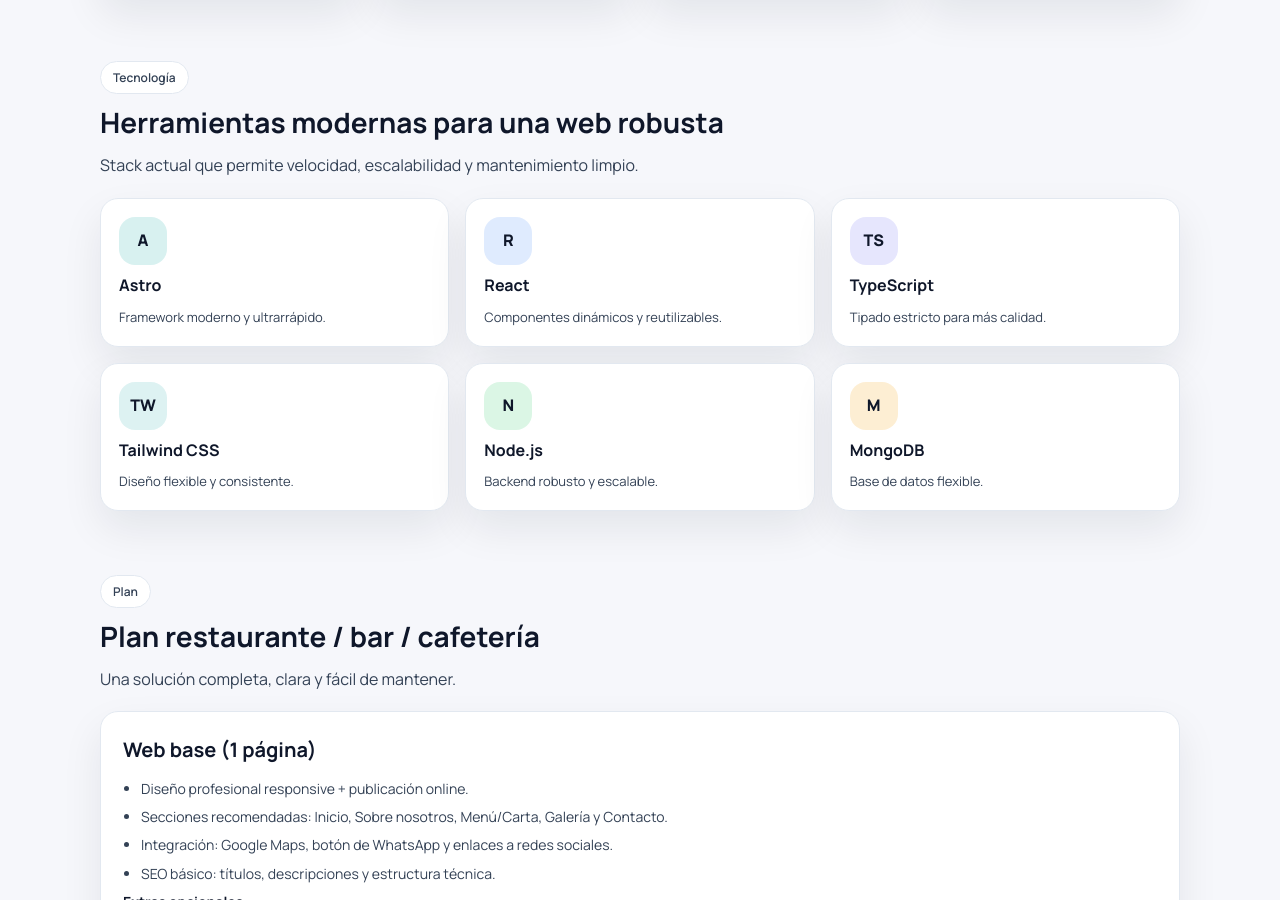
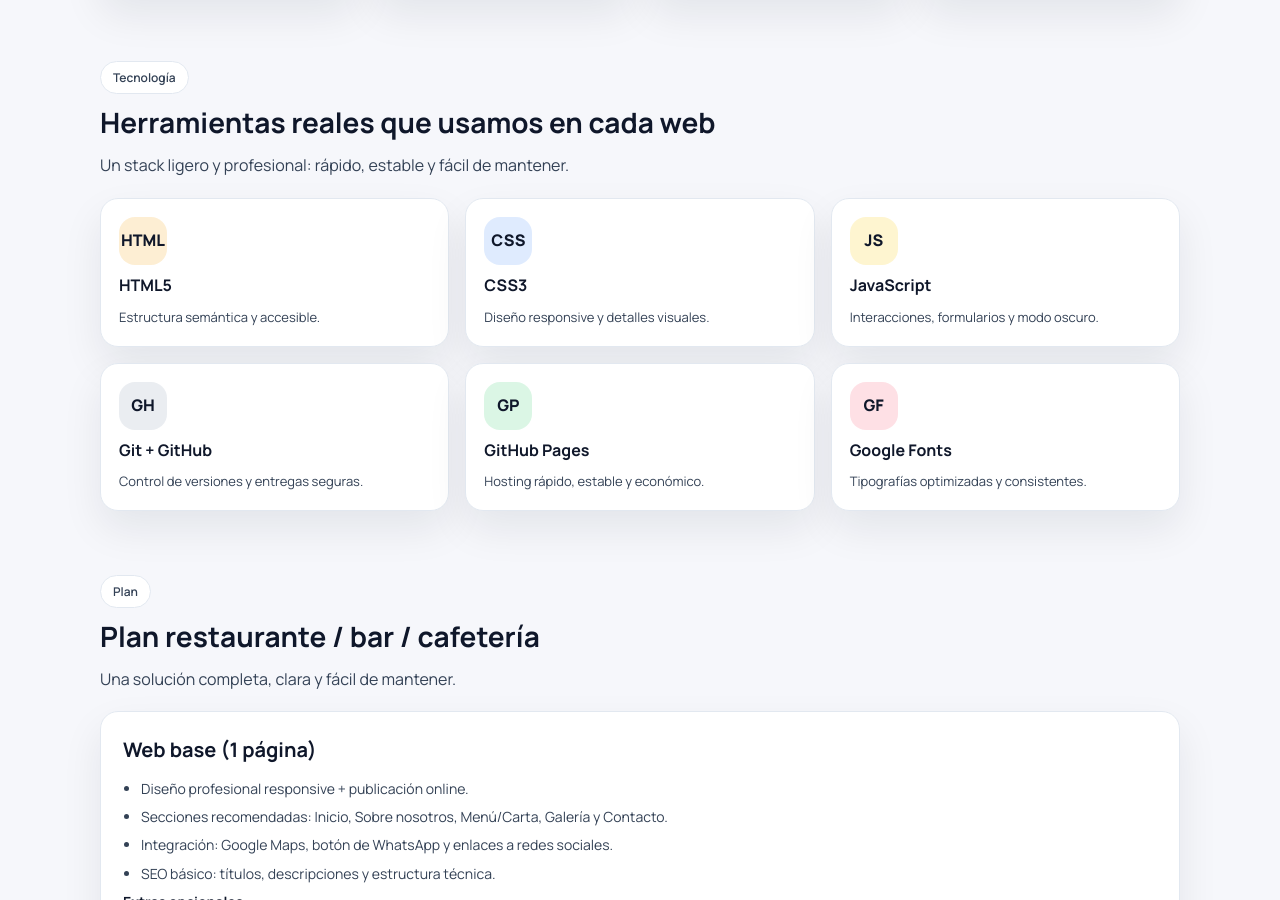
Before and after one commit to iM1GU1/im1gu1.github.io, a plain HTML site: page index.html in a window 1280 px wide. Shown: the part 992-1892 px from the top of the page. Drawn offline with Linux system fonts and the light colour scheme.

Commit message:
Actualiza tecnologia real

```diff
--- a/index.html
+++ b/index.html
@@ -455,41 +455,41 @@
         <div class="section-head">
           <div>
             <div class="eyebrow">Tecnología</div>
-            <h2>Herramientas modernas para una web robusta</h2>
-            <p>Stack actual que permite velocidad, escalabilidad y mantenimiento limpio.</p>
+            <h2>Herramientas reales que usamos en cada web</h2>
+            <p>Un stack ligero y profesional: rápido, estable y fácil de mantener.</p>
           </div>
         </div>
 
         <div class="grid grid-3" style="margin-top:20px">
           <div class="card tech-card reveal" style="--delay:.05s">
-            <div class="tech-icon" style="--tech-bg:rgba(14,165,164,.16)">A</div>
-            <h3>Astro</h3>
-            <p>Framework moderno y ultrarrápido.</p>
+            <div class="tech-icon" style="--tech-bg:rgba(245,158,11,.18)">HTML</div>
+            <h3>HTML5</h3>
+            <p>Estructura semántica y accesible.</p>
           </div>
           <div class="card tech-card reveal" style="--delay:.1s">
-            <div class="tech-icon" style="--tech-bg:rgba(59,130,246,.16)">R</div>
-            <h3>React</h3>
-            <p>Componentes dinámicos y reutilizables.</p>
+            <div class="tech-icon" style="--tech-bg:rgba(59,130,246,.16)">CSS</div>
+            <h3>CSS3</h3>
+            <p>Diseño responsive y detalles visuales.</p>
           </div>
           <div class="card tech-card reveal" style="--delay:.15s">
-            <div class="tech-icon" style="--tech-bg:rgba(99,102,241,.16)">TS</div>
-            <h3>TypeScript</h3>
-            <p>Tipado estricto para más calidad.</p>
+            <div class="tech-icon" style="--tech-bg:rgba(250,204,21,.2)">JS</div>
+            <h3>JavaScript</h3>
+            <p>Interacciones, formularios y modo oscuro.</p>
           </div>
           <div class="card tech-card reveal" style="--delay:.2s">
-            <div class="tech-icon" style="--tech-bg:rgba(14,165,164,.14)">TW</div>
-            <h3>Tailwind CSS</h3>
-            <p>Diseño flexible y consistente.</p>
+            <div class="tech-icon" style="--tech-bg:rgba(148,163,184,.2)">GH</div>
+            <h3>Git + GitHub</h3>
+            <p>Control de versiones y entregas seguras.</p>
           </div>
           <div class="card tech-card reveal" style="--delay:.25s">
-            <div class="tech-icon" style="--tech-bg:rgba(34,197,94,.16)">N</div>
-            <h3>Node.js</h3>
-            <p>Backend robusto y escalable.</p>
+            <div class="tech-icon" style="--tech-bg:rgba(34,197,94,.16)">GP</div>
+            <h3>GitHub Pages</h3>
+            <p>Hosting rápido, estable y económico.</p>
           </div>
           <div class="card tech-card reveal" style="--delay:.3s">
-            <div class="tech-icon" style="--tech-bg:rgba(245,158,11,.18)">M</div>
-            <h3>MongoDB</h3>
-            <p>Base de datos flexible.</p>
+            <div class="tech-icon" style="--tech-bg:rgba(244,63,94,.16)">GF</div>
+            <h3>Google Fonts</h3>
+            <p>Tipografías optimizadas y consistentes.</p>
           </div>
         </div>
       </div>
```
